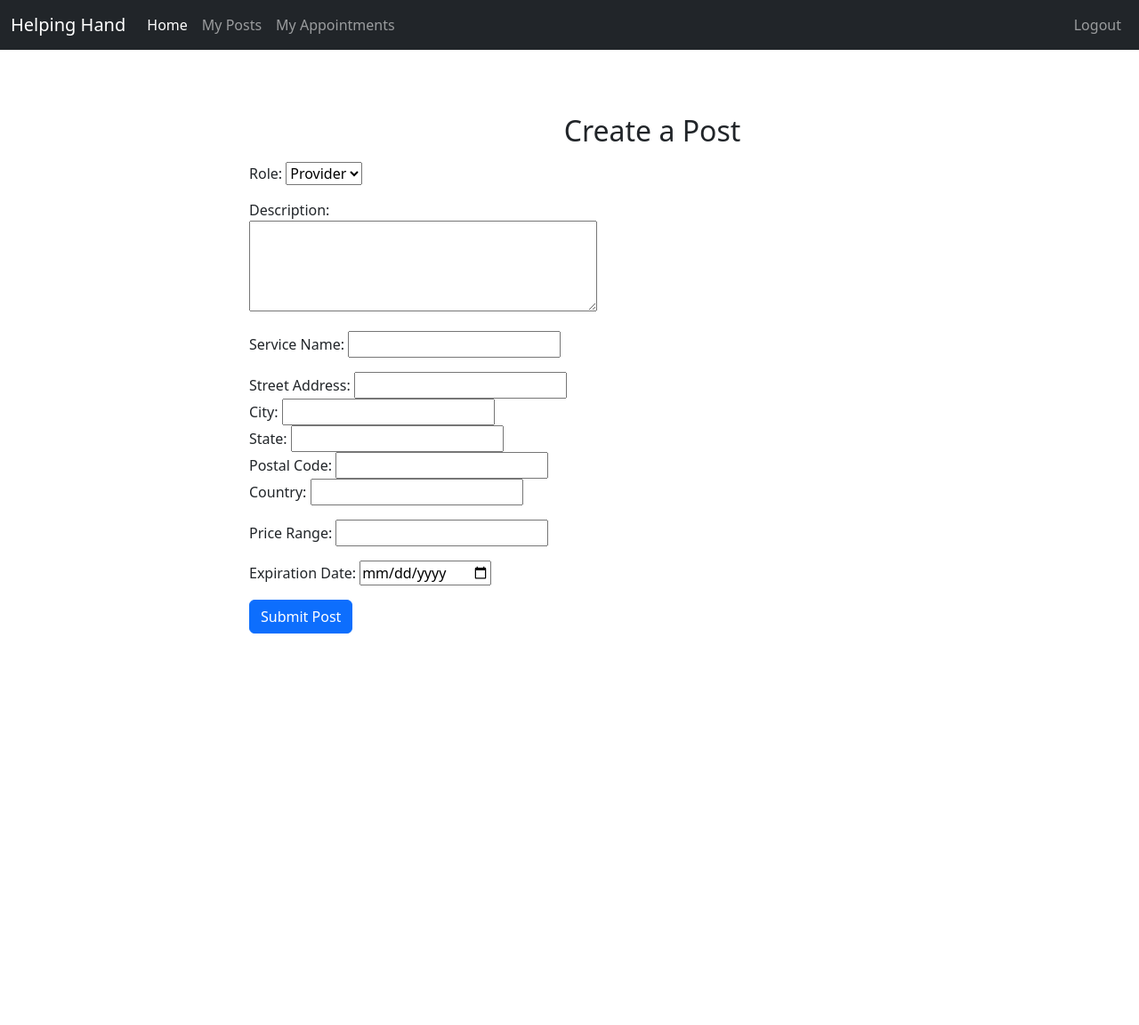
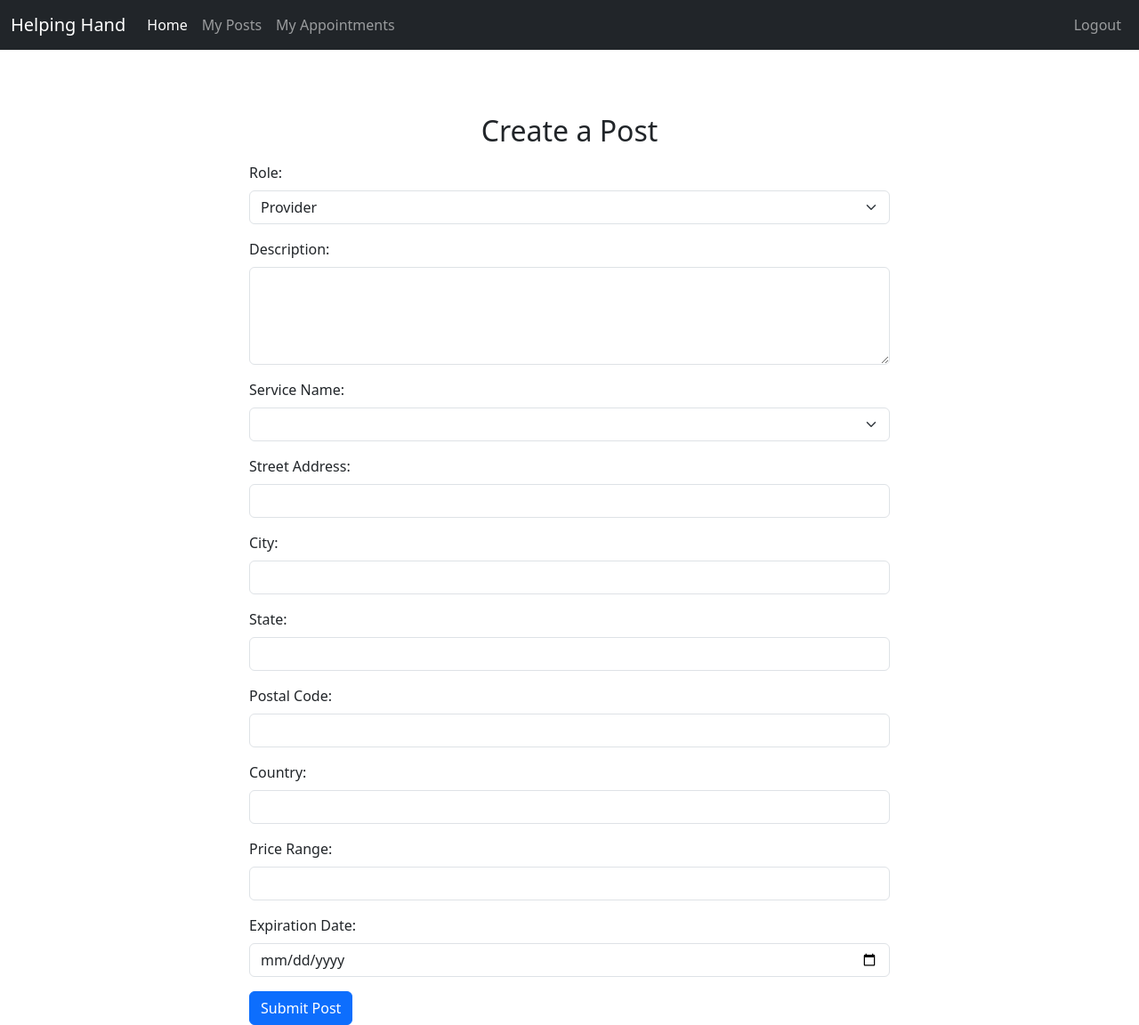
Before and after one commit to fabianhdz/HelpingHand, a Django app: page /create-post/ in a window 1280 px wide. Shown: the whole page at 89% size. Before the commit the page ends 712 px from the top, so only its background shows below. Run offline with Django 5.2, Linux system fonts and the light colour scheme; the visitor is signed in with stand-in values (Sample User, id 1); some libraries are stand-ins or nearby versions.

Commit message:
UpdatedCreatePost

```diff
--- a/requirements.txt
+++ b/requirements.txt
@@ -11,3 +11,4 @@ pycodestyle==2.11.1
 pyflakes==3.2.0
 sqlparse==0.4.4
 tzdata==2024.1
+django-widget-tweaks==1.5.0
--- a/services/templates/create_post.html
+++ b/services/templates/create_post.html
@@ -1,74 +1,69 @@
 {% extends 'base.html' %}
-
+{% load widget_tweaks %}
 {% block content %}
 <div class="container mt-5">
     <div class="row">
-        <div class="col-md 8 offset-md-2">
+        <div class="col-md-8 offset-md-2">
             <h2 class="mb-3 text-center">Create a Post</h2>
             <form method="post" class="needs-validation" novalidate>
                 {% csrf_token %}
 
                 <!-- Role Selection -->
-                <div class="form-group col-md-6 mb-3">
+                <div class="mb-3">
                     {{ form.role.errors }}
-                    <label for="{{ form.role.id_for_label }}">Role:</label>
-                    {{ form.role }}
+                    <label for="{{ form.role.id_for_label }}" class="form-label">Role:</label>
+                    {{ form.role|add_class:"form-select" }}
                 </div>
 
                 <!-- Description Field -->
-                <div class="form-group col-md-6 mb-3">
+                <div class="mb-3">
                     {{ form.description.errors }}
-                    <label for="{{ form.description.id_for_label }}">Description:</label>
-                    {{ form.description }}
+                    <label for="{{ form.description.id_for_label }}" class="form-label">Description:</label>
+                    {{ form.description|add_class:"form-control" }}
                 </div>
 
                 <!-- Service Name Input -->
-                <div class="form-group col-md-6 mb-3">
+                <div class="mb-3">
                     {{ form.service.errors }}
-                    <label for="{{ form.service.id_for_label }}">Service Name:</label>
-                    {{ form.service }}
+                    <label for="{{ form.service.id_for_label }}" class="form-label">Service Name:</label>
+                    {{ form.service|add_class:"form-select" }}
                 </div>
 
-                <!-- Location Selection -->
-                <div class="form-group col-md-6 mb-3">
-                    <div>
-                        <label for="street_address">Street Address:</label>
-                        <input type="text" name="street_address" id="street_address" value="{{ form.street_address.value }}">
-                    </div>
-                    <div>
-                        <label for="city">City:</label>
-                        <input type="text" name="city" id="city" value="{{ form.city.value }}">
-                    </div>
-                    <div>
-                        <label for="state">State:</label>
-                        <input type="text" name="state" id="state" value="{{ form.state.value }}">
-                    </div>
-                    <div>
-                        <label for="postal_code">Postal Code:</label>
-                        <input type="text" name="postal_code" id="postal_code" value="{{ form.postal_code.value }}">
-                    </div>
-                    <div>
-                        <label for="country">Country:</label>
-                        <input type="text" name="country" id="country" value="{{ form.country.value }}">
-                    </div>
+                <!-- Location Inputs -->
+                <div class="mb-3">
+                    <label for="street_address" class="form-label">Street Address:</label>
+                    <input type="text" class="form-control" name="street_address" id="street_address" value="{{ form.street_address.value }}">
+                </div>
+                <div class="mb-3">
+                    <label for="city" class="form-label">City:</label>
+                    <input type="text" class="form-control" name="city" id="city" value="{{ form.city.value }}">
+                </div>
+                <div class="mb-3">
+                    <label for="state" class="form-label">State:</label>
+                    <input type="text" class="form-control" name="state" id="state" value="{{ form.state.value }}">
+                </div>
+                <div class="mb-3">
+                    <label for="postal_code" class="form-label">Postal Code:</label>
+                    <input type="text" class="form-control" name="postal_code" id="postal_code" value="{{ form.postal_code.value }}">
+                </div>
+                <div class="mb-3">
+                    <label for="country" class="form-label">Country:</label>
+                    <input type="text" class="form-control" name="country" id="country" value="{{ form.country.value }}">
                 </div>
 
                 <!-- Price Range Input -->
-                <div class="form-group col-md-6 mb-3">
+                <div class="mb-3">
                     {{ form.price_range.errors }}
-                    <label for="{{ form.price_range.id_for_label }}">Price Range:</label>
-                    {{ form.price_range }}
+                    <label for="{{ form.price_range.id_for_label }}" class="form-label">Price Range:</label>
+                    {{ form.price_range|add_class:"form-control" }}
                 </div>
 
                 <!-- Expiration Date Input -->
-                <div class="form-group col-md-6 mb-3">
+                <div class="mb-3">
                     {{ form.expiration_date.errors }}
-                    <label for="{{ form.expiration_date.id_for_label }}">Expiration Date:</label>
-                    {{ form.expiration_date }}
+                    <label for="{{ form.expiration_date.id_for_label }}" class="form-label">Expiration Date:</label>
+                    {{ form.expiration_date|add_class:"form-control" }}
                 </div>
-
-                <!-- Skills Input -->
-
 
                 <!-- Submit Button -->
                 <button type="submit" class="btn btn-primary">Submit Post</button>
--- a/services/templates/home.html
+++ b/services/templates/home.html
@@ -19,7 +19,7 @@
 
 {% else %}
 
-<h1>Welcome Back: Login Below</h1>
+<h1>Welcome: Login Below</h1>
 <br/>
 <br/>
 
--- a/services/templates/post_detail.html
+++ b/services/templates/post_detail.html
@@ -17,9 +17,9 @@
             <p><strong>Role:</strong> {{ post.role }}</p>
             {% if request.user != post.user %}
             <a href="{% url 'make_appointment' post.id %}" class="btn btn-primary">Make Appointment</a>
-        {% else %}
+            {% else %}
             <p class="text-muted">You cannot make an appointment for your own post.</p>
-        {% endif %}
+            {% endif %}
         </div>
     </div>
 </div>
```
